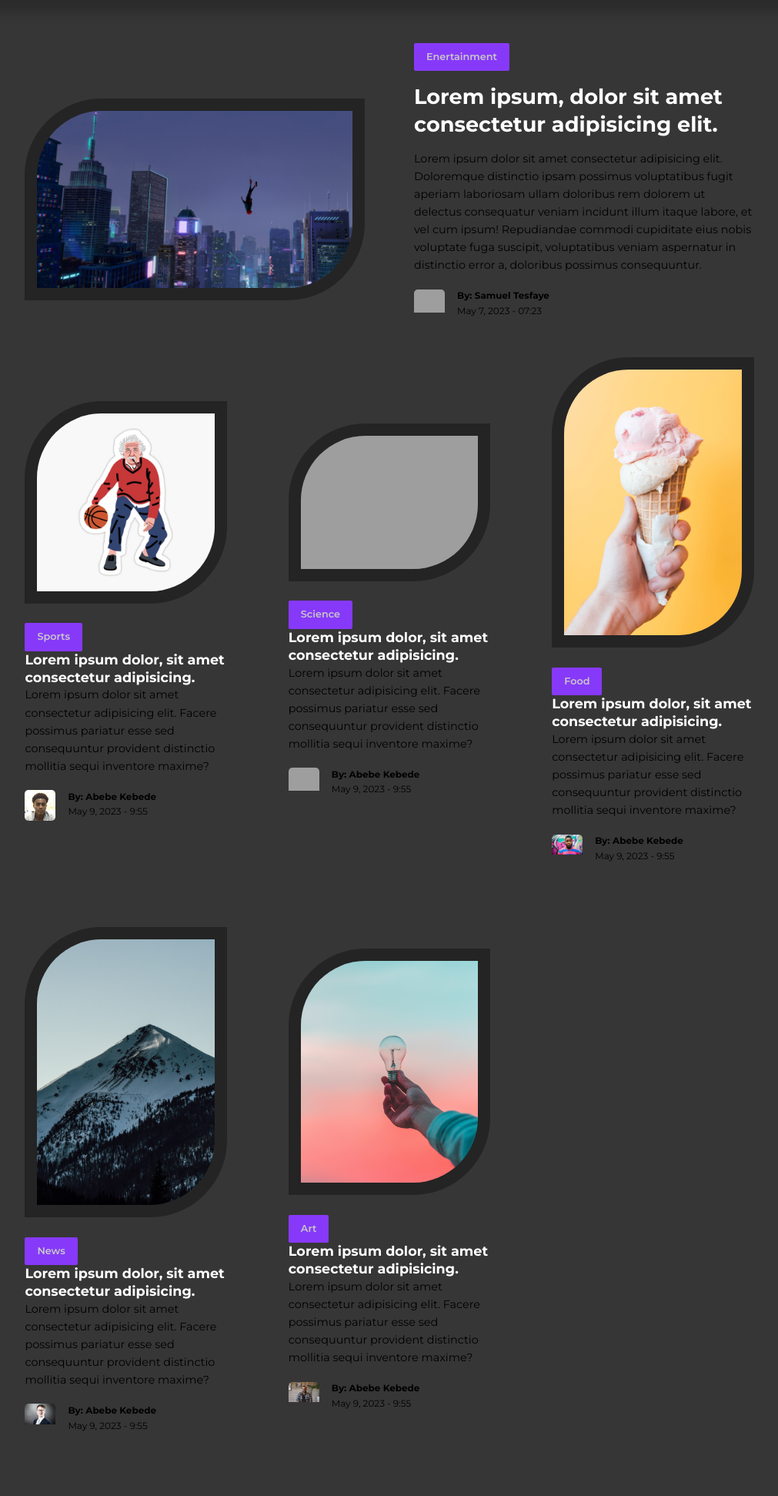
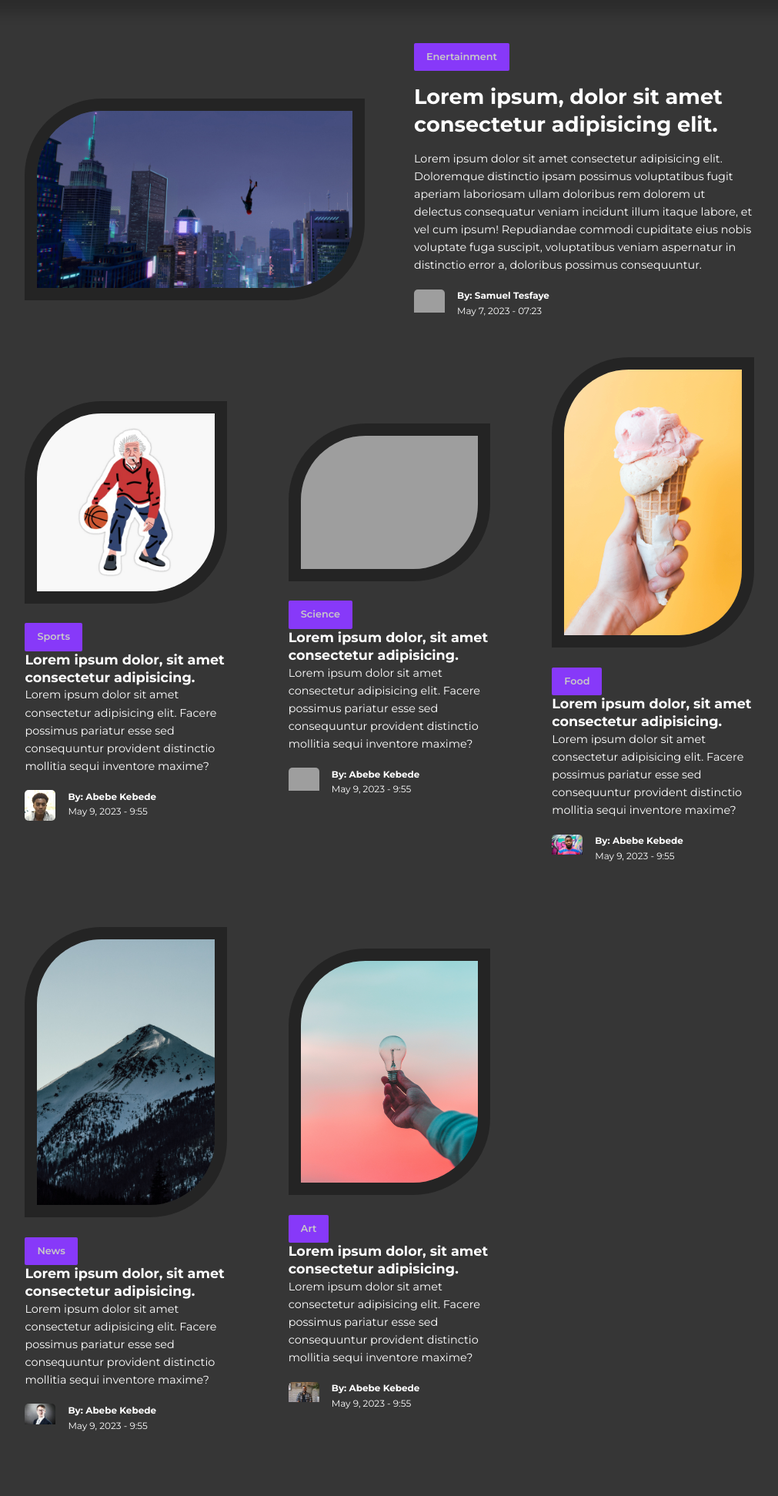
Before and after one commit to Amenediel/Lawga-Blog, a PHP site: page / in a window 1280 px wide. Shown: the part 72-2015 px from the top of the page at 77% size, without its empty margins (134-1145 px from the left). Run offline with PHP 8.4, Linux system fonts and the light colour scheme; grey boxes are pictures that could not be loaded.

Commit message:
font color

```diff
--- a/style.css
+++ b/style.css
@@ -33,7 +33,7 @@
 body{
     font-family: 'Montserrat', sans-serif;
     line-height: 1.6;
-    color: var(--color-bg);
+    color: white;
     overflow-x: hidden;
     background: var(--color-3);
     font-size: 0.9rem;
```
